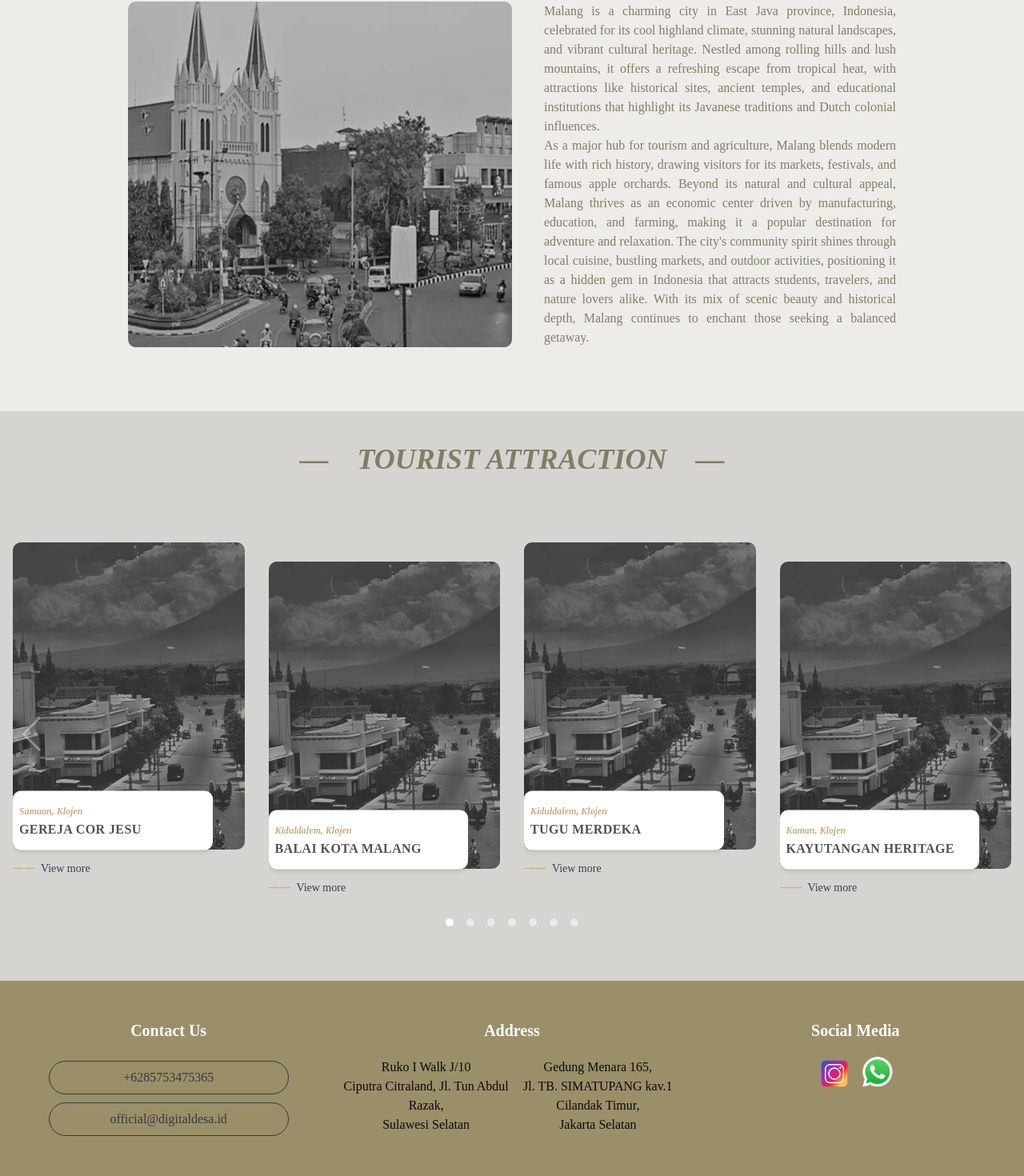
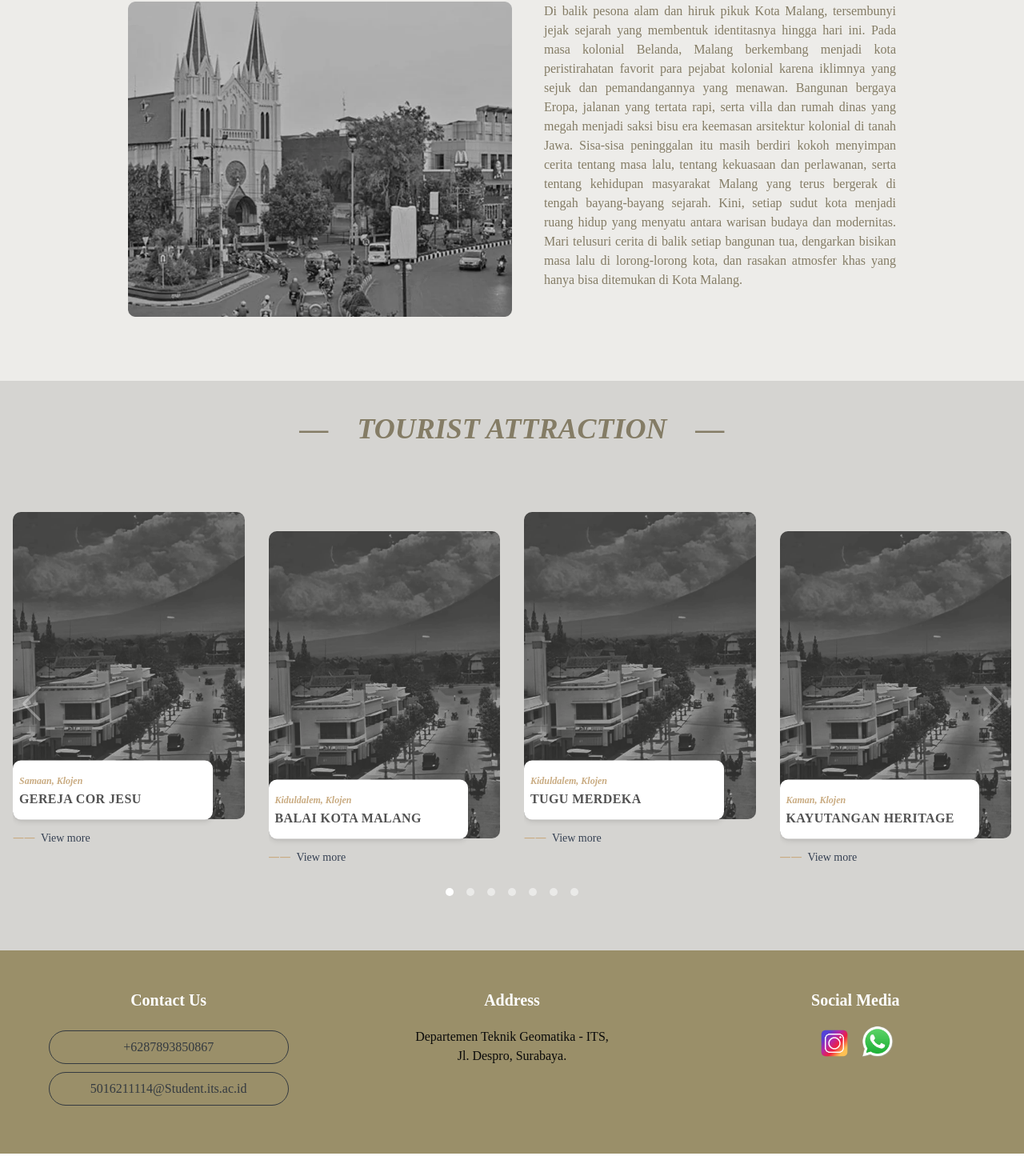
Before and after one commit to Arnabilah27/Heritage_Malang, a React (Vite) app: page / in a window 1280 px wide. Shown: the part 870-2340 px from the top of the page at 80% size. After the commit the page ends 2312 px from the top, so only its background shows below. Built offline with nearby package versions, Linux system fonts and the light colour scheme; a web font is replaced by a local one.

Commit message:
Perbaikan Footer

```diff
--- a/src/components/Footer.tsx
+++ b/src/components/Footer.tsx
@@ -14,12 +14,12 @@ export default function Footer() {
           <div className="flex flex-1 flex-col gap-2.5 justify-center items-center">
             <div className="flex flex-col text-center">
               <button className="w-[300px] px-4 py-2 text-[#343A40] border border-[#343A40] rounded-full bg-transparent">
-                +6285753475365
+                +6287893850867
               </button>
             </div>
             <div className="flex flex-col text-center">
               <button className="w-[300px] px-4 py-2 text-[#343A40] border border-[#343A40] rounded-full bg-transparent">
-                official@digitaldesa.id
+                5016211114@Student.its.ac.id
               </button>
             </div>
           </div>
@@ -32,14 +32,8 @@ export default function Footer() {
           </div>
           <div className="flex flex-col gap-2 text-center md:flex-row">
             <div className="flex flex-col flex-1">
-              <p>Ruko I Walk J/10</p>
-              <p>Ciputra Citraland, Jl. Tun Abdul Razak,</p>
-              <p>Sulawesi Selatan</p>
-            </div>
-            <div className="flex flex-col flex-1">
-              <p>Gedung Menara 165,</p>
-              <p>Jl. TB. SIMATUPANG kav.1 Cilandak Timur,</p>
-              <p>Jakarta Selatan</p>
+              <p>Departemen Teknik Geomatika - ITS,</p>
+              <p>Jl. Despro, Surabaya.</p>
             </div>
           </div>
         </div>
--- a/src/pages/Home.tsx
+++ b/src/pages/Home.tsx
@@ -22,25 +22,21 @@ export default function Home() {
                 className="w-full lg:w-1/2"
               />
               <p className="text-md text-justify">
-                Malang is a charming city in East Java province, Indonesia,
-                celebrated for its cool highland climate, stunning natural
-                landscapes, and vibrant cultural heritage. Nestled among rolling
-                hills and lush mountains, it offers a refreshing escape from
-                tropical heat, with attractions like historical sites, ancient
-                temples, and educational institutions that highlight its
-                Javanese traditions and Dutch colonial influences.
-                <br />
-                As a major hub for tourism and agriculture, Malang blends modern
-                life with rich history, drawing visitors for its markets,
-                festivals, and famous apple orchards. Beyond its natural and
-                cultural appeal, Malang thrives as an economic center driven by
-                manufacturing, education, and farming, making it a popular
-                destination for adventure and relaxation. The city's community
-                spirit shines through local cuisine, bustling markets, and
-                outdoor activities, positioning it as a hidden gem in Indonesia
-                that attracts students, travelers, and nature lovers alike. With
-                its mix of scenic beauty and historical depth, Malang continues
-                to enchant those seeking a balanced getaway.
+                Di balik pesona alam dan hiruk pikuk Kota Malang, tersembunyi
+                jejak sejarah yang membentuk identitasnya hingga hari ini. Pada
+                masa kolonial Belanda, Malang berkembang menjadi kota
+                peristirahatan favorit para pejabat kolonial karena iklimnya
+                yang sejuk dan pemandangannya yang menawan. Bangunan bergaya
+                Eropa, jalanan yang tertata rapi, serta villa dan rumah dinas
+                yang megah menjadi saksi bisu era keemasan arsitektur kolonial
+                di tanah Jawa. Sisa-sisa peninggalan itu masih berdiri kokoh
+                menyimpan cerita tentang masa lalu, tentang kekuasaan dan
+                perlawanan, serta tentang kehidupan masyarakat Malang yang terus
+                bergerak di tengah bayang-bayang sejarah. Kini, setiap sudut
+                kota menjadi ruang hidup yang menyatu antara warisan budaya dan
+                modernitas. Mari telusuri cerita di balik setiap bangunan tua,
+                dengarkan bisikan masa lalu di lorong-lorong kota, dan rasakan
+                atmosfer khas yang hanya bisa ditemukan di Kota Malang.
               </p>
             </div>
           </div>
```
